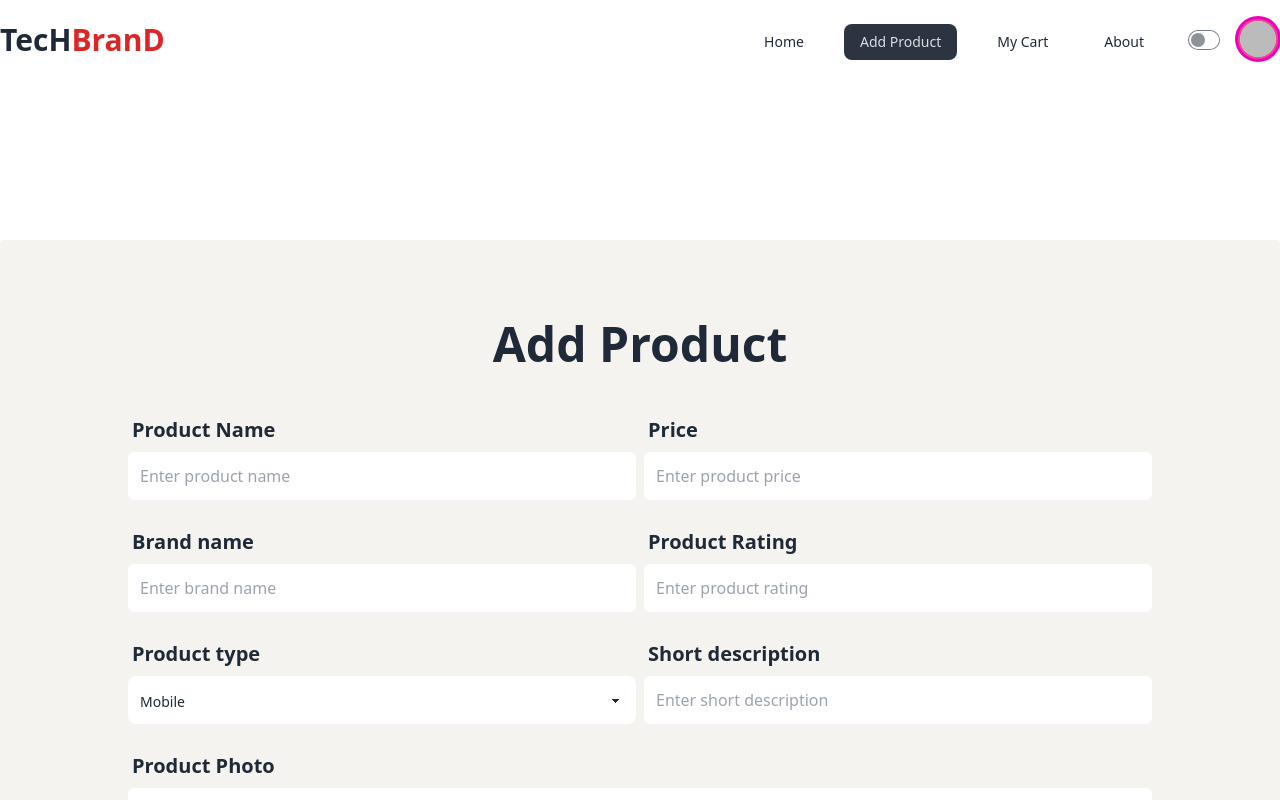
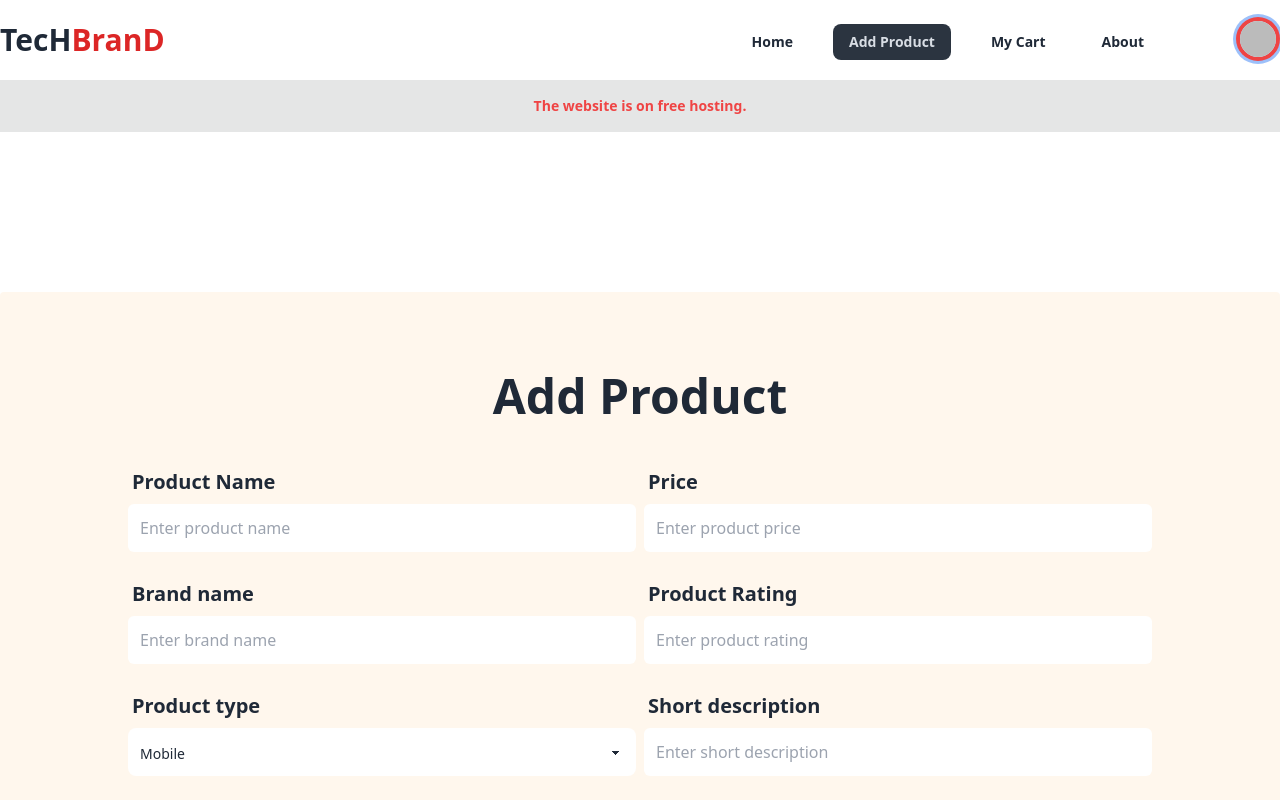
Before and after one commit to Radiat09/brandshop-client-side, a React (Vite) app: page /addproduct in a window 1280 px wide. Shown: the top 800 px of the page. Built offline with nearby package versions, Linux system fonts and the light colour scheme; no server answers; sample sign-in values are in the browser's storage.

Commit message:
added some a text under navbar , fixed some problem

```diff
--- a/src/LayoutMain/LayoutMain.jsx
+++ b/src/LayoutMain/LayoutMain.jsx
@@ -6,6 +6,13 @@
   return (
     <div>
       <Navbar></Navbar>
+      <footer className="footer footer-center py-4 bg-base-300 text-base-content">
+        <aside>
+          <p className="font-bold text-red-500">
+            The website is on free hosting.
+          </p>
+        </aside>
+      </footer>
       <div className="min-h-[70vh]">
         <Outlet></Outlet>
       </div>
--- a/src/Pages/AddProduct/AddProduct.jsx
+++ b/src/Pages/AddProduct/AddProduct.jsx
@@ -47,7 +47,7 @@
   };
   return (
     <div className="min-h-[70vh] max-w-7xl mx-auto my-40">
-      <div className="bg-[#F4F3F0] rounded py-20 px-1 md:px-10 lg:px-32">
+      <div className="bg-orange-50 rounded py-20 px-1 md:px-10 lg:px-32">
         <h2 className=" text-5xl font-bold text-center mb-10">Add Product</h2>
         <div>
           <form onSubmit={handleAddProduct} className="">
--- a/src/Pages/Home/FeaturedBrands.jsx
+++ b/src/Pages/Home/FeaturedBrands.jsx
@@ -5,8 +5,8 @@
   return (
     <div id="featured_brands" className="max-w-7xl mx-auto my-40">
       <h2 className="text-4xl font-bold text-center mb-3">Featured Brands</h2>
-      <p className="font-bold text-center mb-5">
-        Microsoft,Google,Intel,Dell,Xiaomi does not have any data
+      <p className="font-bold text-center mb-5 text-red-500">
+        Microsoft,Google,Intel,Dell,Xiaomi does not have any data.
       </p>
       <div className="grid grid-cols-2  md:grid-cols-3 lg:grid-cols-4 place-items-center gap-4">
         {brands?.map((brand) => (
--- a/src/Pages/MyCart/CartCard.jsx
+++ b/src/Pages/MyCart/CartCard.jsx
@@ -1,11 +1,11 @@
 import PropTypes from "prop-types";
 import Swal from "sweetalert2";
 
-const CartCard = ({ product, setCart, loadedCart }) => {
+const CartCard = ({ product, setCart, cart }) => {
   const { name, photo, brandName, price, _id } = product;
 
   const handleDelete = (id) => {
-    console.log(id);
+    // console.log(id);
     Swal.fire({
       title: "Are you sure?",
       text: "You won't be able to revert this!",
@@ -24,9 +24,7 @@
             if (data.deletedCount > 0) {
               Swal.fire("Deleted!", "Your item has been deleted.", "success");
 
-              const remaining = loadedCart?.filter(
-                (product) => product?._id !== id
-              );
+              const remaining = cart?.filter((product) => product?._id !== id);
               setCart(remaining);
             }
           });
@@ -73,7 +71,7 @@
 CartCard.propTypes = {
   product: PropTypes.object,
   setCart: PropTypes.func,
-  loadedCart: PropTypes.array,
+  cart: PropTypes.array,
 };
 
 export default CartCard;
--- a/src/Pages/MyCart/MyCart.jsx
+++ b/src/Pages/MyCart/MyCart.jsx
@@ -25,14 +25,15 @@
           </h2>
           <p className="text-2xl text-center">Total: ${total}</p>
           <div className="grid grid-cols-1 lg:grid-cols-2 gap-5 mt-10">
-            {cart?.map((product) => (
-              <CartCard
-                key={product?._id}
-                setCart={setCart}
-                product={product}
-                loadedCart={loadedCart}
-              ></CartCard>
-            ))}
+            {cart &&
+              cart?.map((product) => (
+                <CartCard
+                  key={product?._id}
+                  product={product}
+                  setCart={setCart}
+                  cart={cart}
+                ></CartCard>
+              ))}
           </div>
         </div>
       ) : (
--- a/src/Pages/ProductDetails/ProductDetails.jsx
+++ b/src/Pages/ProductDetails/ProductDetails.jsx
@@ -1,8 +1,10 @@
-import { useEffect, useState } from "react";
+import { useContext, useEffect, useState } from "react";
 import { useLoaderData, useParams } from "react-router-dom";
 import Swal from "sweetalert2";
+import { ContextData } from "../../AuthProvider/AuthProvider";
 
 const ProductDetails = () => {
+  const { user } = useContext(ContextData);
   const [product, setProduct] = useState({});
   const { id } = useParams();
   const brandProducts = useLoaderData();
@@ -18,7 +20,9 @@
   // console.log(product);
 
   const handleAddToCart = () => {
+    const email = user.email;
     const newProduct = {
+      email,
       name,
       brandName,
       type,
@@ -47,7 +51,7 @@
             confirmButtonText: "Cool?",
           });
         }
-        console.log(data);
+        // console.log(data);
       });
   };
   return (
--- a/src/Router/Router.jsx
+++ b/src/Router/Router.jsx
@@ -70,17 +70,18 @@
           ),
       },
       {
-        path: "/myCart",
+        path: "/myCart/:email",
         element: (
           <PrivateRoute>
             <MyCart></MyCart>
           </PrivateRoute>
         ),
-        loader: () =>
-          fetch("https://assignment-10-server-xi-blush.vercel.app/cart"),
+        loader: ({ params }) =>
+          fetch(
+            `https://assignment-10-server-xi-blush.vercel.app/cart/${params.email}`
+          ),
       },
     ],
   },
 ]);
-
 export default router;
--- a/src/components/Banner.jsx
+++ b/src/components/Banner.jsx
@@ -23,7 +23,7 @@
               features, specifications, prices, and user reviews.
             </p>
             <a href="#featured_brands">
-              <button className="btn bg-orange-500 text-white flex justify-center items-center mx-auto">
+              <button className="btn bg-orange-500 text-white hover:text-orange-500 hover:bg-white flex justify-center items-center mx-auto">
                 Stay tune with Branded porducts{" "}
                 <BsArrowBarDown className="text-xl"></BsArrowBarDown>
               </button>
--- a/src/components/Navbar.jsx
+++ b/src/components/Navbar.jsx
@@ -8,7 +8,7 @@
   const { user, logout } = useContext(ContextData);
   const navLinks = (
     <>
-      <li className="md:hidden">
+      <li className="md:hidden ">
         <NavLink
           className={`${user ? "hidden" : "block"} btn-sm rounded-none mb-1`}
           to="/login"
@@ -16,7 +16,7 @@
           Login
         </NavLink>
       </li>
-      <li className="md:hidden">
+      <li className="md:hidden ">
         <NavLink
           className={`${
             user ? "hidden" : "block"
@@ -26,20 +26,20 @@
           Register
         </NavLink>
       </li>
-      <li className=" btn-sm rounded-none mb-1 lg:mb-0">
+      <li className=" btn-sm rounded-none mb-1 lg:mb-0 ">
         <NavLink to="/">Home</NavLink>
       </li>
-      <li className=" btn-sm rounded-none mb-1 lg:mb-0 ">
+      <li className=" btn-sm rounded-none mb-1 lg:mb-0  ">
         <NavLink className="whitespace-nowrap" to="/addProduct">
           Add Product
         </NavLink>
       </li>
-      <li className=" btn-sm rounded-none mb-1 lg:mb-0">
-        <NavLink className="whitespace-nowrap" to="/myCart">
+      <li className=" btn-sm rounded-none mb-1 lg:mb-0 ">
+        <NavLink className="whitespace-nowrap" to={`/myCart/${user?.email}`}>
           My Cart
         </NavLink>
       </li>
-      <li className=" btn-sm rounded-none">
+      <li className=" btn-sm rounded-none ">
         <NavLink to="/about">About</NavLink>
       </li>
     </>
@@ -88,7 +88,7 @@
           </label>
           <ul
             tabIndex={0}
-            className="menu menu-sm dropdown-content mt-3 z-[1] p-2 shadow bg-base-100 rounded-box "
+            className="menu menu-sm dropdown-content mt-3 z-[1] p-2 shadow bg-base-100 rounded-box  font-semibold"
           >
             {navLinks}
           </ul>
@@ -99,21 +99,44 @@
       </div>
       <div className="flex items-center justify-center gap-3">
         <div className="hidden lg:flex">
-          <ul className="menu menu-horizontal px-1">{navLinks}</ul>
+          <ul className="menu menu-horizontal px-1 font-semibold">
+            {navLinks}
+          </ul>
         </div>
         {/* Navbar end */}
         <div className=" flex gap-2 items-center mt-4 md:mt-0">
-          <input
+          {/* <input
             type="checkbox"
             onChange={toggleTheme}
             className="toggle toggle-sm mr-2"
-          />
+          /> */}
+          <label className="swap swap-rotate mr-2">
+            {/* this hidden checkbox controls the state */}
+            <input onChange={toggleTheme} type="checkbox" />
 
+            {/* sun icon */}
+            <svg
+              className="swap-off fill-current w-8 h-8 text-white"
+              xmlns="http://www.w3.org/2000/svg"
+              viewBox="0 0 24 24"
+            >
+              <path d="M5.64,17l-.71.71a1,1,0,0,0,0,1.41,1,1,0,0,0,1.41,0l.71-.71A1,1,0,0,0,5.64,17ZM5,12a1,1,0,0,0-1-1H3a1,1,0,0,0,0,2H4A1,1,0,0,0,5,12Zm7-7a1,1,0,0,0,1-1V3a1,1,0,0,0-2,0V4A1,1,0,0,0,12,5ZM5.64,7.05a1,1,0,0,0,.7.29,1,1,0,0,0,.71-.29,1,1,0,0,0,0-1.41l-.71-.71A1,1,0,0,0,4.93,6.34Zm12,.29a1,1,0,0,0,.7-.29l.71-.71a1,1,0,1,0-1.41-1.41L17,5.64a1,1,0,0,0,0,1.41A1,1,0,0,0,17.66,7.34ZM21,11H20a1,1,0,0,0,0,2h1a1,1,0,0,0,0-2Zm-9,8a1,1,0,0,0-1,1v1a1,1,0,0,0,2,0V20A1,1,0,0,0,12,19ZM18.36,17A1,1,0,0,0,17,18.36l.71.71a1,1,0,0,0,1.41,0,1,1,0,0,0,0-1.41ZM12,6.5A5.5,5.5,0,1,0,17.5,12,5.51,5.51,0,0,0,12,6.5Zm0,9A3.5,3.5,0,1,1,15.5,12,3.5,3.5,0,0,1,12,15.5Z" />
+            </svg>
+
+            {/* moon icon */}
+            <svg
+              className="swap-on fill-current w-8 h-8 text-black"
+              xmlns="http://www.w3.org/2000/svg"
+              viewBox="0 0 24 24"
+            >
+              <path d="M21.64,13a1,1,0,0,0-1.05-.14,8.05,8.05,0,0,1-3.37.73A8.15,8.15,0,0,1,9.08,5.49a8.59,8.59,0,0,1,.25-2A1,1,0,0,0,8,2.36,10.14,10.14,0,1,0,22,14.05,1,1,0,0,0,21.64,13Zm-9.5,6.69A8.14,8.14,0,0,1,7.08,5.22v.27A10.15,10.15,0,0,0,17.22,15.63a9.79,9.79,0,0,0,2.1-.22A8.11,8.11,0,0,1,12.14,19.73Z" />
+            </svg>
+          </label>
           {user ? (
             <div className="cursor-pointer">
               <div className="dropdown dropdown-bottom dropdown-end relative">
                 <div tabIndex={0} className="avatar m-1">
-                  <div className="w-9 rounded-full ring ring-secondary ring-offset-pink-500 ring-offset-2">
+                  <div className="w-9 rounded-full ring  ring-offset-red-500 ring-offset-4">
                     {user.photoURL ? (
                       <img src={user?.photoURL} />
                     ) : (
```
